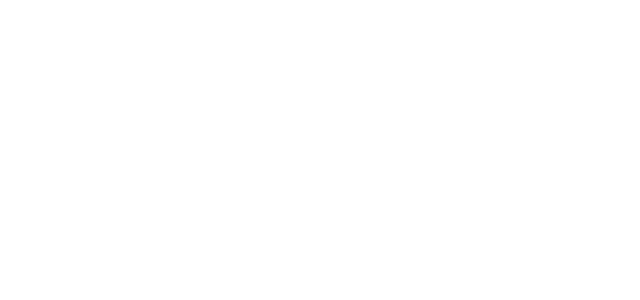
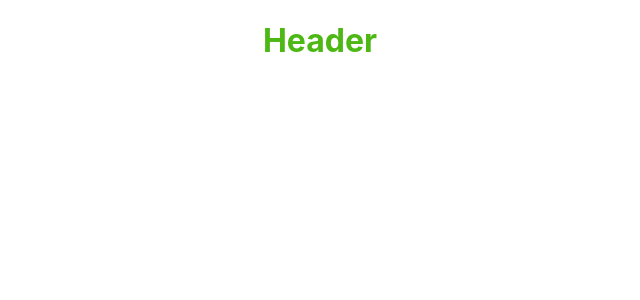
Before and after one commit to Cinque-Web-Development/flora-template, a React (Create React App) app: page / in a window 1280 px wide. Shown: the top 300 px of the page, without its empty margins (320-960 px from the left). Built offline with nearby package versions, Linux system fonts and the light colour scheme.

Commit message:
create header

```diff
--- a/src/App.js
+++ b/src/App.js
@@ -1,8 +1,11 @@
 import './App.css';
+
+import Header from "./components/Header/Header";
 
 function App() {
   return (
     <div className="App">
+      <Header />
     </div>
   );
 }
--- /dev/null
+++ b/src/components/Header/Header.css
@@ -0,0 +1,3 @@
+.header {
+    color: #4DB814;
+}
--- /dev/null
+++ b/src/components/Header/Header.js
@@ -0,0 +1,12 @@
+import React from "react";
+import {Link} from "react-router-dom";
+
+import "./Header.css";
+
+export default function Header() {
+    return (
+        <div className="header">
+            <h1>Header</h1>
+        </div>
+    )
+}
```
